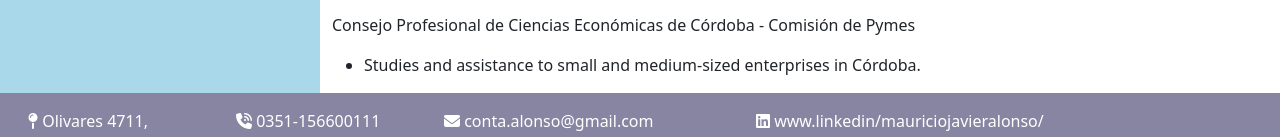
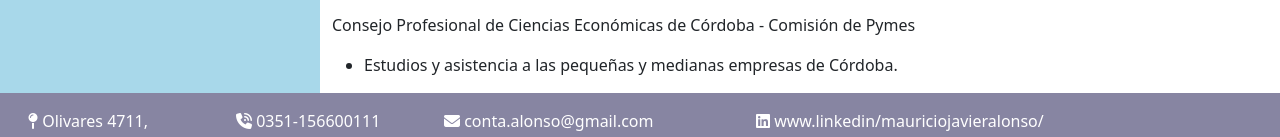
Before and after one commit to nunicho/CV, a plain HTML site: page index.html in a window 1280 px wide. Shown: the part 1125-1262 px from the top of the page. Drawn offline with nearby package versions, Linux system fonts and the light colour scheme.

Commit message:
correcciones

```diff
--- a/index.html
+++ b/index.html
@@ -144,7 +144,7 @@
             <p class="fw-bold">Asesor - 10/2011 - 01/2013</p>
             <p>Consejo Profesional de Ciencias Económicas de Córdoba - Comisión de Pymes</p>
             <ul>
-             <li>Studies and assistance to small and medium-sized enterprises in Córdoba.</li>
+             <li>Estudios y asistencia a las pequeñas y medianas empresas de Córdoba.</li>
             </ul>
             </div>
 
```
